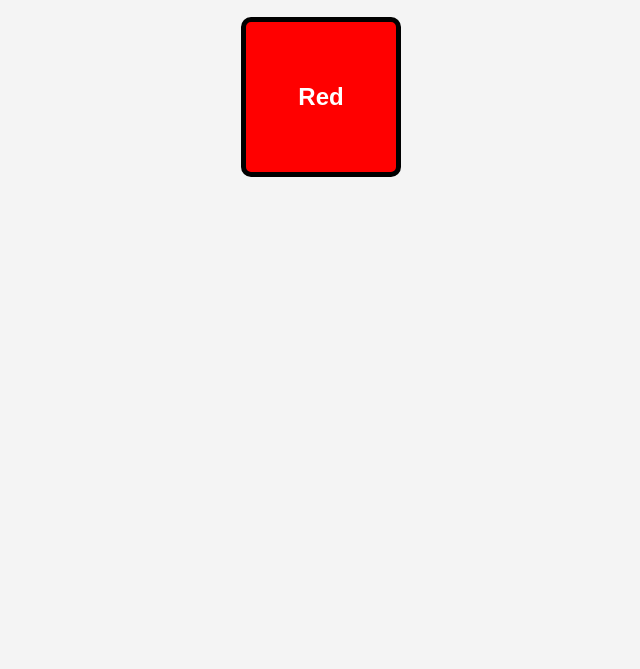
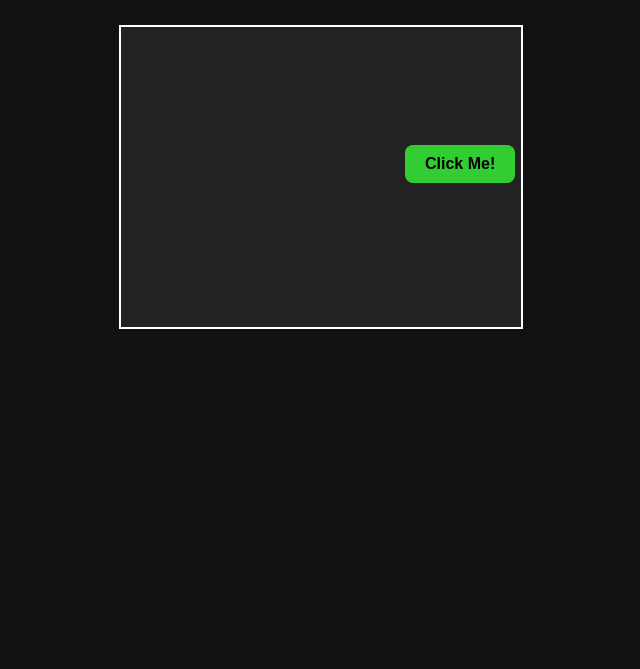
Before and after one commit to D3F4ULT-HAX/J01N, a plain HTML site: page index.html in a window 1280 px wide. Shown: the part 131-800 px from the top of the page, without its empty margins (319-959 px from the left). Drawn offline with Linux system fonts and the light colour scheme.

Commit message:
Update index.html

```diff
--- a/index.html
+++ b/index.html
@@ -2,55 +2,85 @@
 <html lang="en">
 <head>
   <meta charset="UTF-8">
-  <meta name="viewport" content="width=device-width, initial-scale=1.0">
   <title>Play And Win To Join</title>
   <style>
     body {
+      background-color: #111;
+      color: #fff;
       font-family: Arial, sans-serif;
       text-align: center;
-      background-color: #f4f4f4;
-      margin: 0;
-      padding: 0;
+      padding-top: 50px;
     }
-    .game-container {
-      margin-top: 50px;
+    h1 {
+      font-size: 32px;
+      margin-bottom: 40px;
     }
-    .card {
-      width: 150px;
-      height: 150px;
-      margin: 20px auto;
-      background-color: red;
-      border: 5px solid #000;
-      border-radius: 10px;
-      display: flex;
-      justify-content: center;
-      align-items: center;
-      color: white;
-      font-size: 24px;
+    #gameArea {
+      position: relative;
+      width: 400px;
+      height: 300px;
+      margin: 0 auto;
+      border: 2px solid #fff;
+      background-color: #222;
+      overflow: hidden;
+    }
+    #targetButton {
+      position: absolute;
+      padding: 10px 20px;
+      background-color: limegreen;
+      border: none;
+      border-radius: 8px;
+      cursor: pointer;
+      font-size: 16px;
       font-weight: bold;
-      cursor: pointer;
-      transition: transform 0.3s ease;
-    }
-    .card.flipped {
-      background-color: blue;
-      transform: rotateY(180deg);
+      color: #000;
     }
   </style>
 </head>
 <body>
-  <h1>Ddakji Game</h1>
-  <p>Click the card to flip it!</p>
-  <div class="game-container">
-    <div class="card" id="ddakji-card">Red</div>
+
+  <h1>Play And Win To Join</h1>
+  <div id="gameArea">
+    <button id="targetButton">Click Me!</button>
   </div>
 
   <script>
-    const card = document.getElementById('ddakji-card');
+    const gameArea = document.getElementById('gameArea');
+    const button = document.getElementById('targetButton');
+    let clicks = 0;
+    const requiredClicks = 5; // How many times to win
+    const redirectURL = "https://example.com"; // Change this to your desired site
 
-    card.addEventListener('click', () => {
-      card.classList.toggle('flipped');
-      card.textContent = card.classList.contains('flipped') ? 'Blue' : 'Red';
+    function moveButton() {
+      const areaWidth = gameArea.offsetWidth;
+      const areaHeight = gameArea.offsetHeight;
+      const btnWidth = button.offsetWidth;
+      const btnHeight = button.offsetHeight;
+
+      const maxX = areaWidth - btnWidth;
+      const maxY = areaHeight - btnHeight;
+
+      const randomX = Math.floor(Math.random() * maxX);
+      const randomY = Math.floor(Math.random() * maxY);
+
+      button.style.left = randomX + 'px';
+      button.style.top = randomY + 'px';
+    }
+
+    button.addEventListener('click', () => {
+      clicks++;
+      if (clicks >= requiredClicks) {
+        button.innerText = "You Win!";
+        setTimeout(() => {
+          window.location.href = redirectURL;
+        }, 1000);
+      } else {
+        moveButton();
+      }
     });
+
+    moveButton(); // Start moving
   </script>
+
 </body>
 </html>
```
